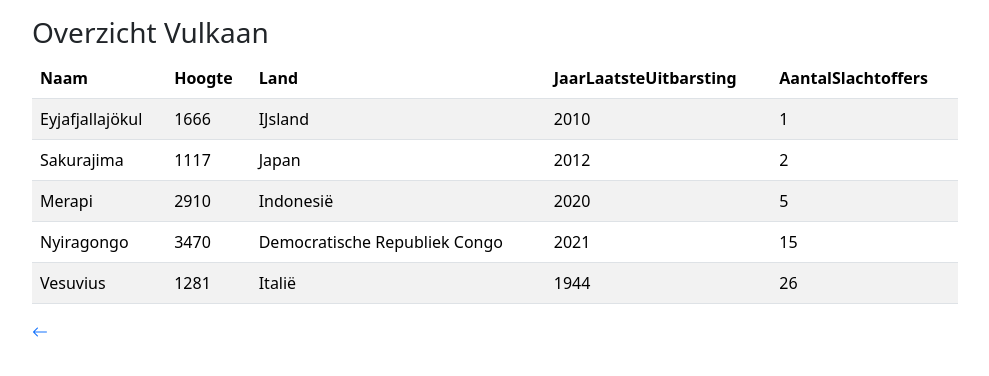
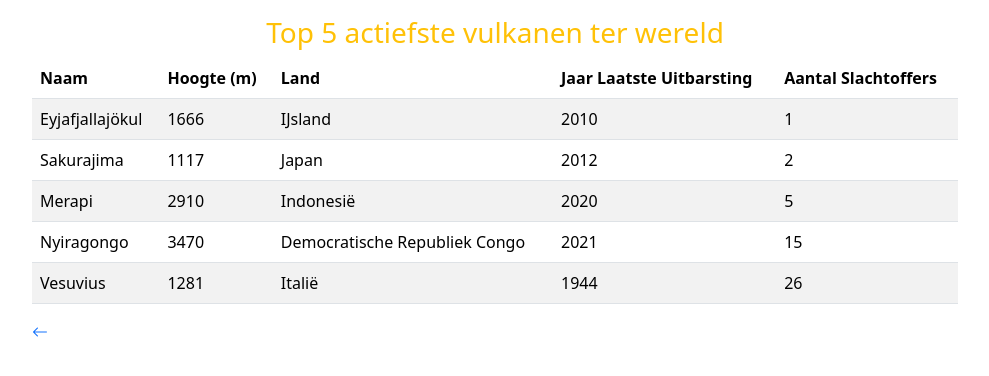
Before and after one commit to Omar-Hamdan33/examen-verdieping-software, a PHP site: page /Vulkaan in a window 1280 px wide. Shown: the top 376 px of the page, without its empty margins (145-1134 px from the left). Run offline with PHP 8.4, Linux system fonts and the light colour scheme; data comes from the database, SQL or seed files in the repository; data that the repository does not hold is empty.

Commit message:
dit is het goeie versie

```diff
--- a/app/config/config.php
+++ b/app/config/config.php
@@ -11,7 +11,7 @@ define('DB_PASS', '');
 /**
  * De naam van de virtualhost
  */
-define('URLROOT', 'http://backendtoetss/');
+define('URLROOT', 'http://backendtoetss');
 
 /**
  * Het pad naar de folder app
--- a/app/db/createscript.sql
+++ b/app/db/createscript.sql
@@ -671,11 +671,11 @@ VALUES
 CREATE TABLE Vulkaan
 (
      Id                       INT            UNSIGNED    NOT NULL        AUTO_INCREMENT
-    ,Naam                     VARCHAR(250)               NOT NULL
+    ,Naam                     VARCHAR(25)               NOT NULL
     ,Hoogte                   SMALLINT       UNSIGNED    NOT NULL
-    ,Land                     VARCHAR(100)               NOT NULL
+    ,Land                     VARCHAR(50)               NOT NULL
     ,JaarLaatsteUitbarsting   YEAR			             NOT NULL
-    ,AantalSlachtoffers       MEDIUMINT      UNSIGNED    NOT NULL
+    ,AantalSlachtoffers       TINYINT	     UNSIGNED    NOT NULL
     ,IsActief                 BIT                        NOT NULL        DEFAULT 1
     ,Opmerking                VARCHAR(255)                   NULL        DEFAULT NULL
     ,DatumAangemaakt          DATETIME(6)                NOT NULL 	   DEFAULT CURRENT_TIMESTAMP(6)
--- a/app/views/Vulkaan/index.php
+++ b/app/views/Vulkaan/index.php
@@ -6,7 +6,7 @@
 
         <div class="col-1"></div>
         <div class="col-10">
-            <h3><?= $data['title']; ?></h3>
+            <h3 class="text-warning text-center">Top 5 actiefste vulkanen ter wereld</h3>
         </div>
         <div class="col-1"></div>
     </div>
@@ -18,10 +18,10 @@
                 <thead>
                     <tr>
                         <th>Naam</th>
-                        <th>Hoogte</th>
+                        <th>Hoogte (m)</th>
                         <th>Land</th>
-                        <th>JaarLaatsteUitbarsting</th>
-                        <th>AantalSlachtoffers</th>
+                        <th>Jaar Laatste Uitbarsting</th>
+                        <th>Aantal Slachtoffers</th>
                     </tr>
                 </thead>
                 <tbody>
--- a/app/views/homepages/index.php
+++ b/app/views/homepages/index.php
@@ -16,7 +16,7 @@
 
             <a href="<?= URLROOT; ?>/horloges/index">Duurste Horloges</a> |
             <a href="<?= URLROOT; ?>/zangeressen/index">Rijkste zangeressen</a> |
-            <a href="<?= URLROOT; ?>/vulkaan/index">Vulkaan</a>
+            <a href="<?= URLROOT; ?>/vulkaan/index">Actiefste Vulkanen</a>
 
         </div>
 
```
